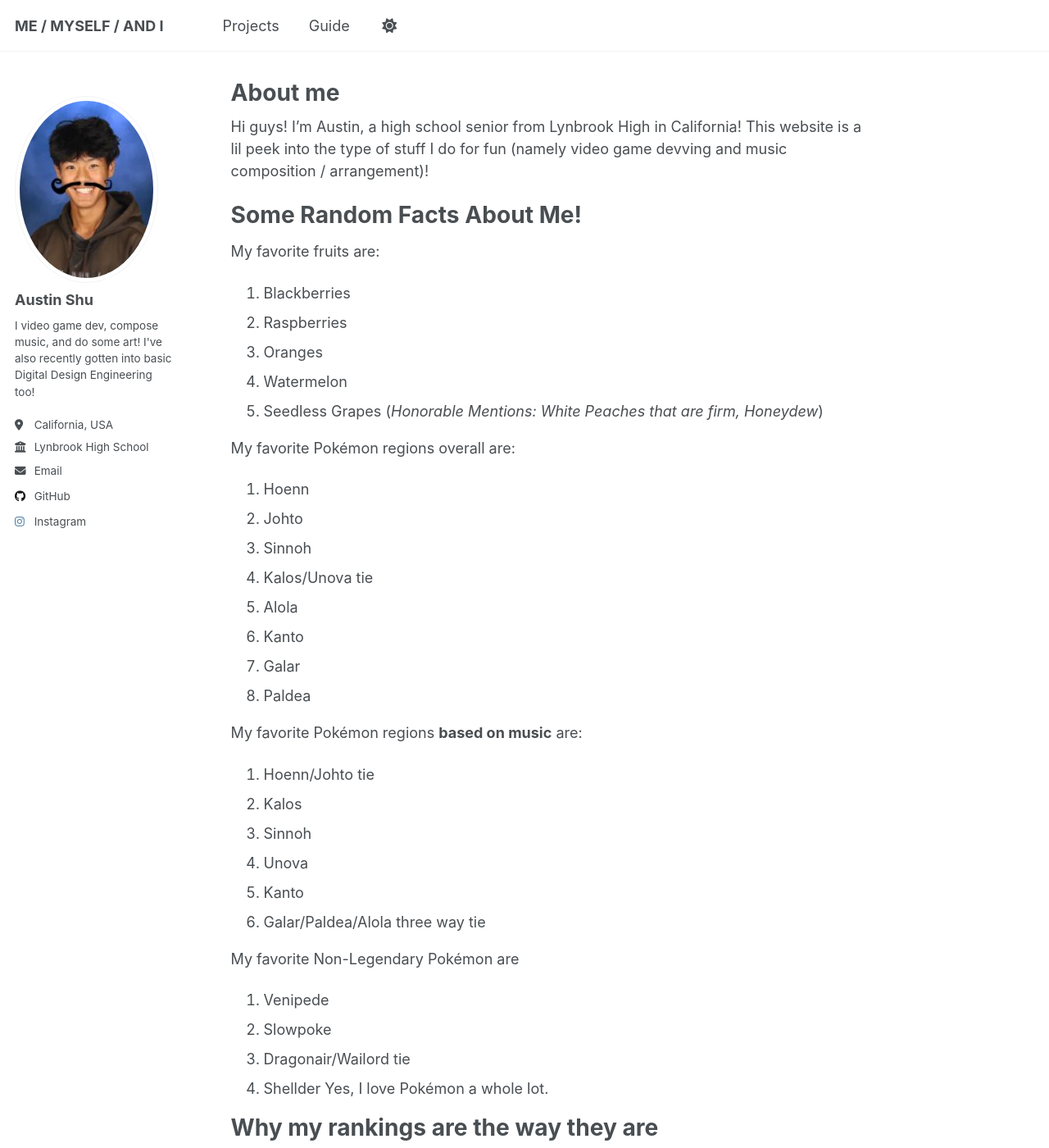
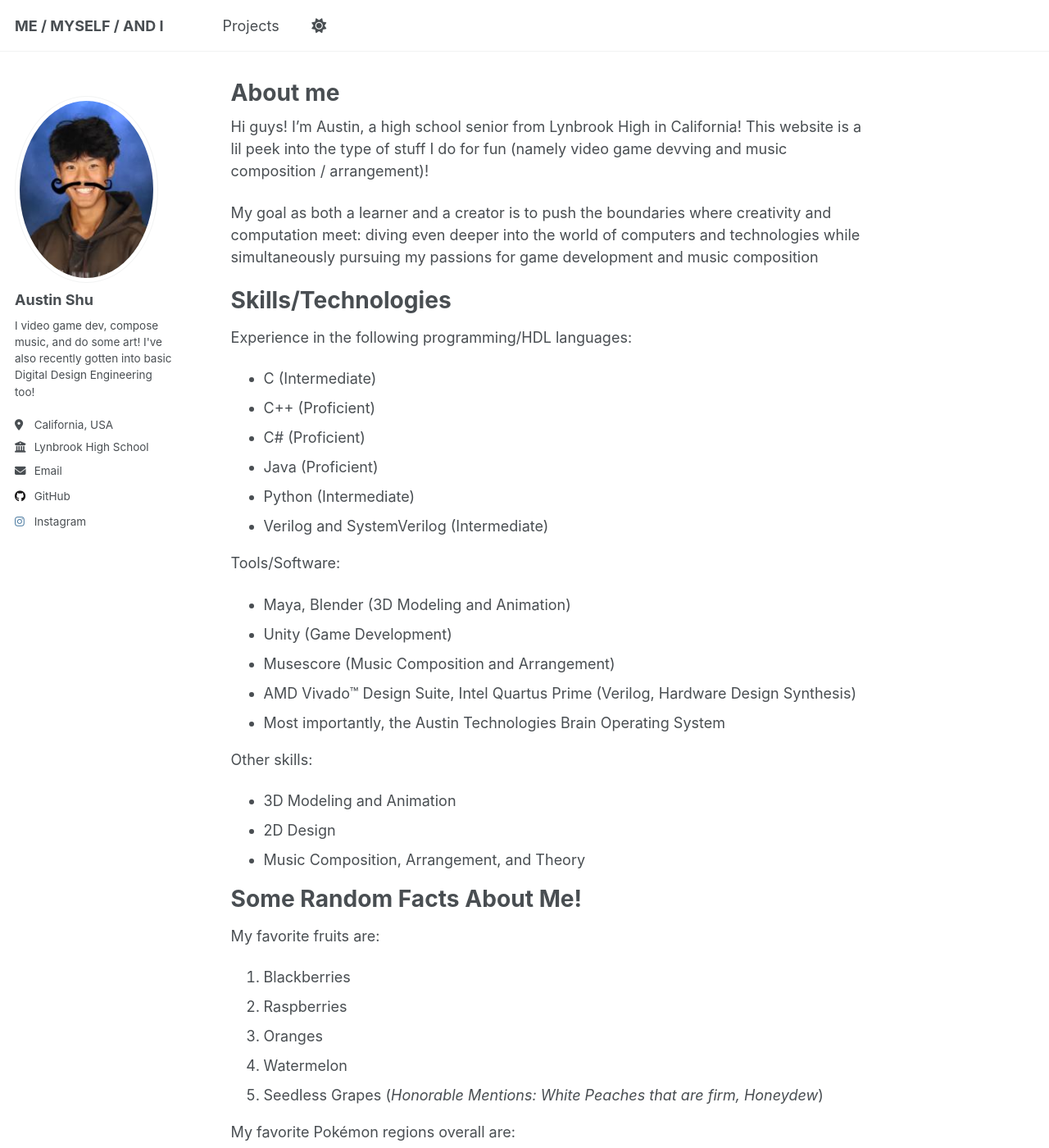
Before and after one commit to austinshoe/austinshoe.github.io, a Jekyll site: the page built from _pages/about.md, in a window 1280 px wide and 1400 px high. Shown: the whole window at 82% size. Built offline with Jekyll 4.4.1, drawn with Linux system fonts in a browser that asks for light colours; a script that is not in the unit is left out.

Commit message:
skills page part 1

```diff
--- a/_pages/about.md
+++ b/_pages/about.md
@@ -8,6 +8,35 @@ redirect_from:
 ---
 
 Hi guys! I'm Austin, a high school senior from Lynbrook High in California! This website is a lil peek into the type of stuff I do for fun (namely video game devving and music composition / arrangement)!
+
+
+My goal as both a learner and a creator is to push the boundaries where creativity and computation meet: diving even deeper into the world of computers and technologies while simultaneously pursuing my passions for game development and music composition
+
+
+Skills/Technologies
+=====
+Experience in the following programming/HDL languages:
+- C (Intermediate)
+- C++ (Proficient)
+- C# (Proficient)
+- Java (Proficient)
+- Python (Intermediate)
+- Verilog and SystemVerilog (Intermediate)
+
+
+Tools/Software:
+- Maya, Blender (3D Modeling and Animation)
+- Unity (Game Development)
+- Musescore (Music Composition and Arrangement)
+- AMD Vivado™ Design Suite, Intel Quartus Prime (Verilog, Hardware Design Synthesis)
+- Most importantly, the Austin Technologies Brain Operating System
+
+
+Other skills:
+- 3D Modeling and Animation
+- 2D Design
+- Music Composition, Arrangement, and Theory
+
 
 Some Random Facts About Me!
 =====
```
Also changed, not shown: _data/navigation.yml (+5 -2 lines), _pages/projects.md (+1 -1 lines).
